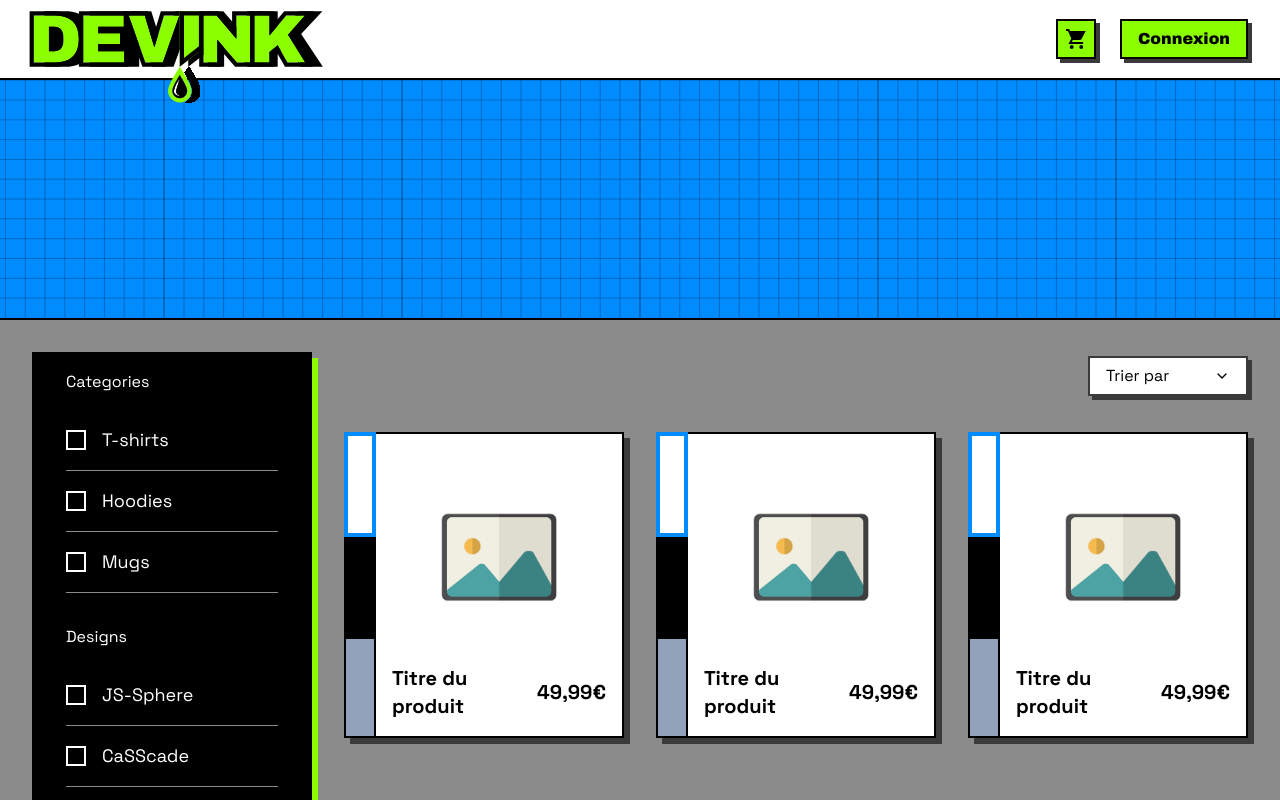
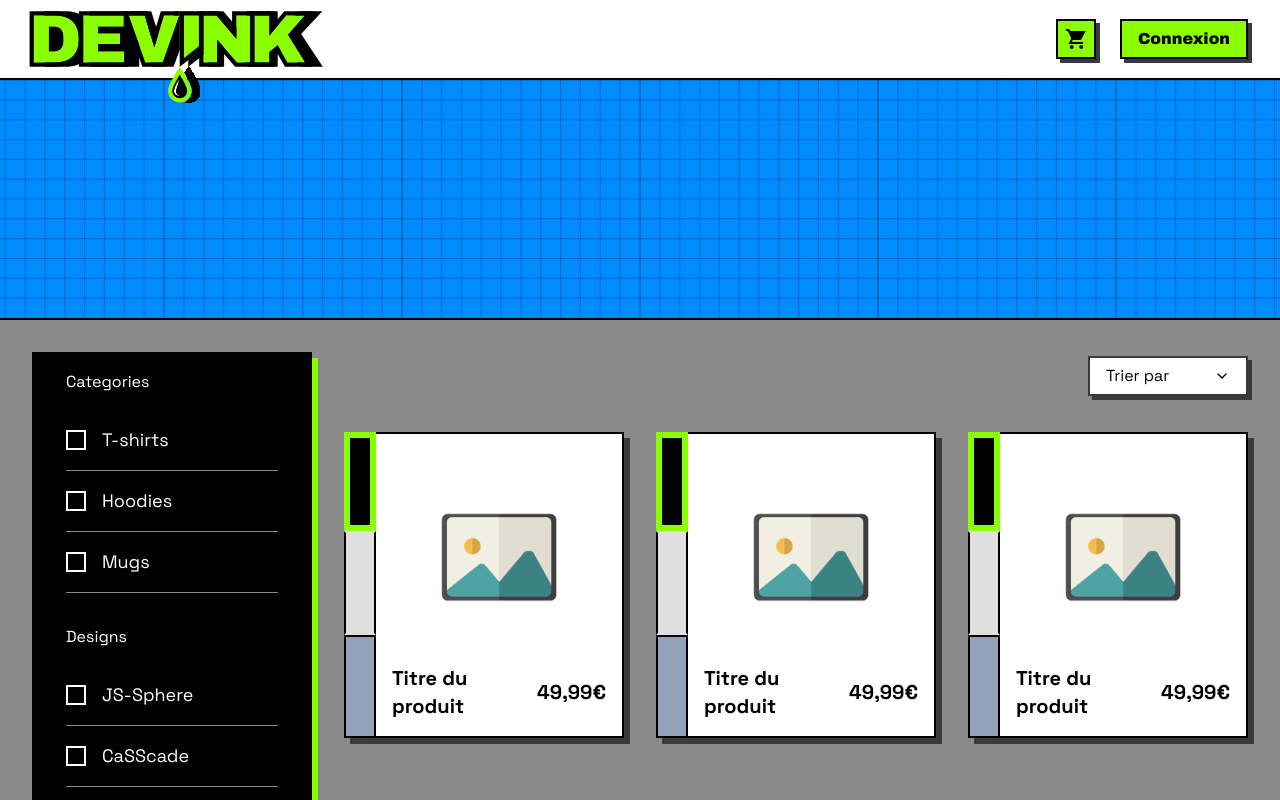
Before and after one commit to LucDub-code/devink, a Next.js app: page /shop in a window 1280 px wide. Shown: the top 800 px of the page. Built offline with nearby package versions, Linux system fonts and the light colour scheme.

Commit message:
feat: improve ColorSelector inset highlight and squared mockup details

```diff
--- a/app/globals.css
+++ b/app/globals.css
@@ -58,7 +58,7 @@
     --secondary-foreground: #FFFFFF;
     --card: #FFFFFF;
     --card-foreground: #000000;
-    --muted: #F3F4F6;
+    --muted: #e0e0e0;
     --muted-foreground: #8B8B8B;
     --accent: #8B00FF;
     --accent-foreground: #000000;
--- a/components/shop/ColorSelector.tsx
+++ b/components/shop/ColorSelector.tsx
@@ -14,7 +14,7 @@
 export default function ColorSelector({ colors, selectedColor, onSelectColor }: ColorSelectorProps) {
   return (
     <div className="flex flex-col h-full w-8">
-      {colors.map((color) => (
+      {colors.map((color, index) => (
         <button
           key={color.name}
           onClick={() => onSelectColor(color.name)}
@@ -22,7 +22,9 @@
           className={`
             flex-1 cursor-pointer transition-all
             ${color.bgClass}
-            ${selectedColor === color.name ? "border-4 border-blue" : "border-2 border-background"}
+            ${selectedColor === color.name ? "ring-6 ring-inset ring-lime" : "border-2 border-background"}
+            ${index !== colors.length - 1 && selectedColor !== color.name ? "border-b-transparent" : ""}
+            ${index > 0 && colors[index - 1]?.name === selectedColor ? "border-t-transparent" : ""}
           `}
         />
       ))}
--- a/components/shop/ProductItem.tsx
+++ b/components/shop/ProductItem.tsx
@@ -5,14 +5,14 @@
 import ProductCard from "./ProductCard"
 
 export default function ProductItem() {
-  const [selectedColor, setSelectedColor] = useState("white")
+  const [selectedColor, setSelectedColor] = useState("black")
 
   return (
     <div className="flex shadow-lg hover:shadow-none">
       <ColorSelector
         colors={[
-          { name: "white", bgClass: "bg-foreground" },
           { name: "black", bgClass: "bg-background" },
+          { name: "white", bgClass: "bg-muted" },
           { name: "grey", bgClass: "bg-slate-400" },
         ]}
         selectedColor={selectedColor}
--- a/components/ui/BrowserMockup.tsx
+++ b/components/ui/BrowserMockup.tsx
@@ -5,9 +5,9 @@
   return (
     <div className="relative flex flex-col -translate-x-1 -translate-y-12 border-2 shadow-xl h-120 bg-foreground w-140">
       <div className="flex items-center h-12 gap-2 pl-2 border-b-2 bg-muted-foreground">
-        <div className="p-2 border-2 rounded-full bg-pink" />
-        <div className="p-2 border-2 rounded-full bg-orange" />
-        <div className="p-2 border-2 rounded-full bg-lime" />
+        <div className="p-2 border-2 bg-pink" />
+        <div className="p-2 border-2 bg-orange" />
+        <div className="p-2 border-2 bg-lime" />
       </div>
       <div className="flex flex-col justify-between flex-1 p-8">
         <div>{/* texte / future anim GSAP */}</div>
@@ -34,7 +34,7 @@
         width={120}
         height={120}
         priority
-        className="absolute -rotate-12 bottom-0 left-2 drop-shadow-lg"
+        className="absolute -rotate-12 bottom-0 left-0 drop-shadow-lg"
       />
     </div>
   )
```
